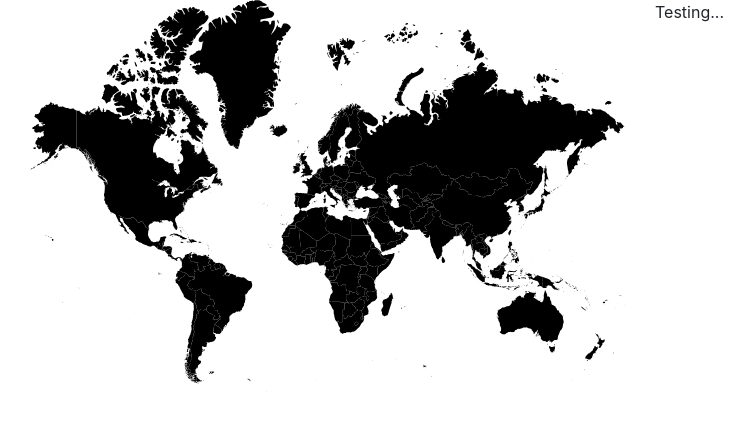
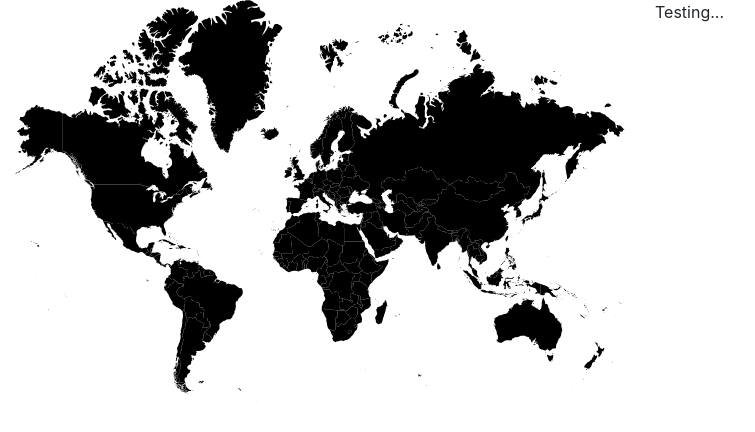
Before and after one commit to SimonFlohr/interactive-world-map-angular, an Angular app: page / in a window 1280 px wide. Shown: the top 432 px of the page, without its empty margins (0-755 px from the left). Built offline with nearby package versions, Linux system fonts and the light colour scheme.

Commit message:
Remove unnecessary Bootstrap elements in 'app' component

```diff
--- a/src/app/app.component.html
+++ b/src/app/app.component.html
@@ -1,7 +1 @@
-<div class="container-fluid">
-    <div class="row">
-        <div class="col-12">
-            <router-outlet></router-outlet>
-        </div>
-    </div>
-</div>
+<router-outlet></router-outlet>
```
